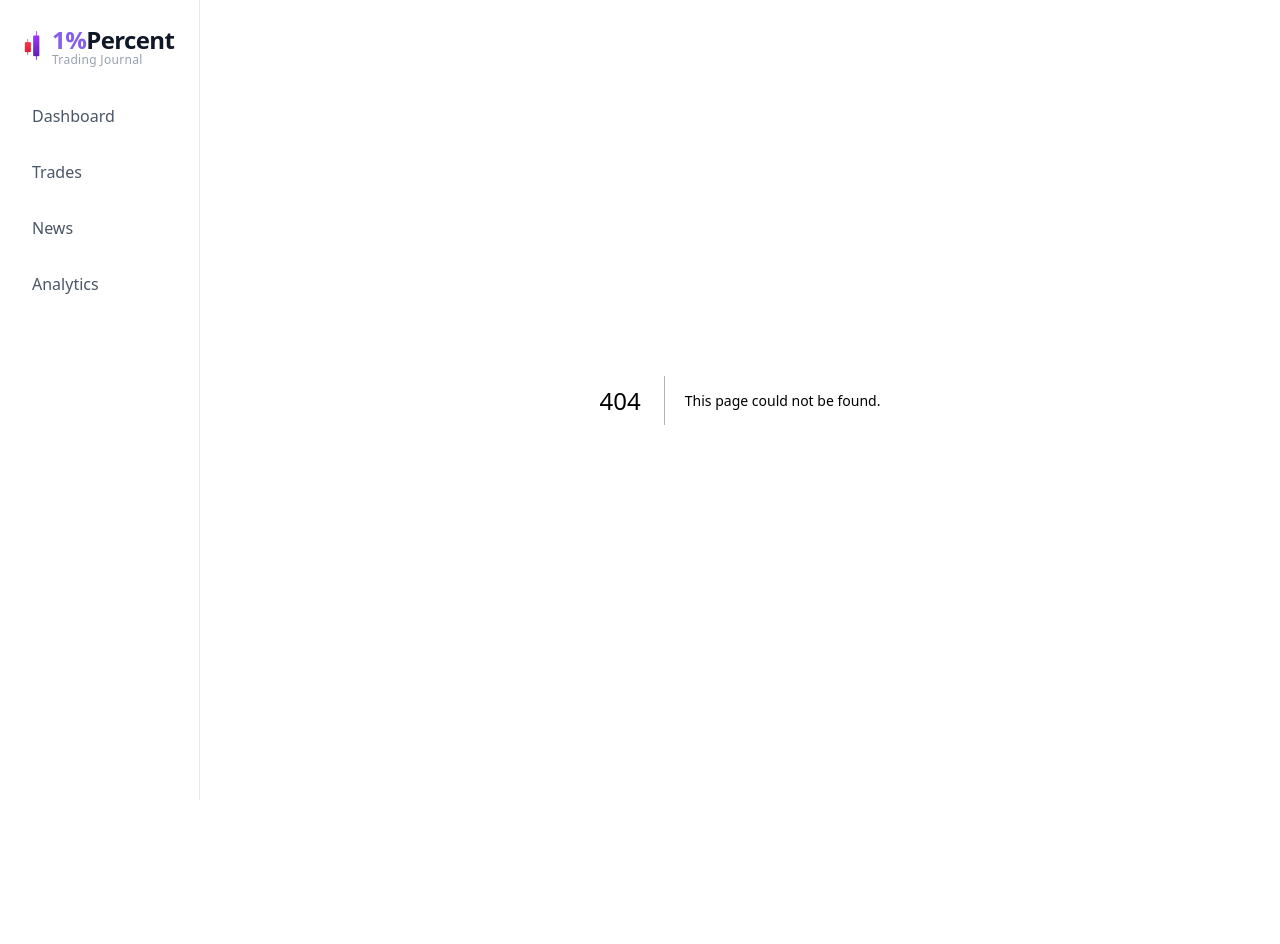
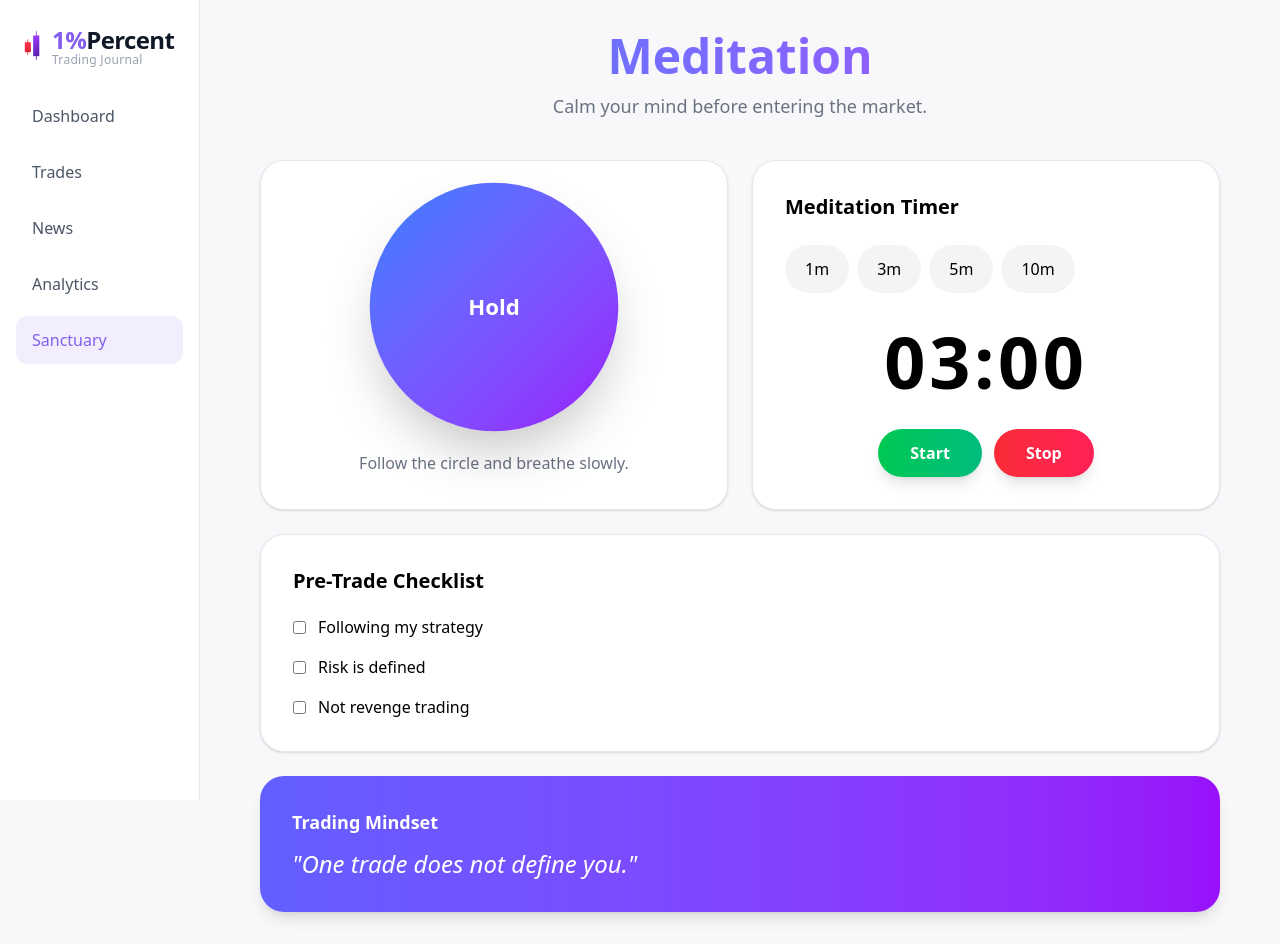
Before and after one commit to kab0o0m/Tradingcrm, a Next.js app: page /sanctuary in a window 1280 px wide. Before the commit this address had no page. Before the commit the page ends 800 px from the top, so only its background shows below. Built offline with nearby package versions, Linux system fonts and the light colour scheme.

Commit message:
added sanctuary

```diff
--- a/app/dashboard/page.tsx
+++ b/app/dashboard/page.tsx
@@ -89,7 +89,11 @@ export default function DashboardPage() {
           className="
           text-3xl
           font-bold
-          text-gray-900
+          bg-gradient-to-r
+          from-blue-500
+          to-purple-500
+          bg-clip-text
+          text-transparent
           "
         >
           Dashboard
--- /dev/null
+++ b/app/sanctuary/page.tsx
@@ -0,0 +1,492 @@
+
+"use client";
+
+import { useEffect, useState } from "react";
+
+const quotes = [
+  "Protect your capital first.",
+  "The market rewards discipline, not prediction.",
+  "Missed trades are better than bad trades.",
+  "Focus on process, not profits.",
+  "One trade does not define you.",
+  "Consistency beats intensity.",
+];
+
+export default function MeditationPage() {
+  const [secondsLeft, setSecondsLeft] =
+    useState(180);
+
+  const [isRunning, setIsRunning] =
+    useState(false);
+
+  const [phase, setPhase] =
+    useState("Breathe In");
+
+  const [quote, setQuote] =
+    useState(quotes[0]);
+
+  const [checklist, setChecklist] =
+    useState({
+      strategy: false,
+      risk: false,
+      emotions: false,
+    });
+
+  useEffect(() => {
+    setQuote(
+      quotes[
+        Math.floor(
+          Math.random() *
+            quotes.length
+        )
+      ]
+    );
+  }, []);
+
+  useEffect(() => {
+    if (
+      !isRunning ||
+      secondsLeft <= 0
+    )
+      return;
+
+    const timer =
+      setInterval(() => {
+        setSecondsLeft(
+          (prev) => prev - 1
+        );
+      }, 1000);
+
+    return () =>
+      clearInterval(timer);
+  }, [
+    isRunning,
+    secondsLeft,
+  ]);
+
+  useEffect(() => {
+    const phases = [
+      "Breathe In",
+      "Hold",
+      "Breathe Out",
+      "Hold",
+    ];
+
+    let index = 0;
+
+    const interval =
+      setInterval(() => {
+        index =
+          (index + 1) %
+          phases.length;
+
+        setPhase(
+          phases[index]
+        );
+      }, 4000);
+
+    return () =>
+      clearInterval(interval);
+  }, []);
+
+  const minutes = String(
+    Math.floor(secondsLeft / 60)
+  ).padStart(2, "0");
+
+  const seconds = String(
+    secondsLeft % 60
+  ).padStart(2, "0");
+
+  return (
+    <div className="p-8 max-w-5xl mx-auto">
+
+      {/* Header */}
+
+      <div className="mb-10 text-center">
+        <h1
+          className="
+          text-5xl
+          font-bold
+          bg-gradient-to-r
+          from-blue-500
+          to-purple-500
+          bg-clip-text
+          text-transparent
+          "
+        >
+          Meditation
+        </h1>
+
+        <p
+          className="
+          mt-3
+          text-gray-500
+          text-lg
+          "
+        >
+          Calm your mind before
+          entering the market.
+        </p>
+      </div>
+
+      <div
+        className="
+        grid
+        lg:grid-cols-2
+        gap-6
+        "
+      >
+
+        {/* Breathing */}
+
+        <div
+          className="
+          rounded-3xl
+          bg-white
+          border
+          border-gray-200
+          shadow-sm
+          p-8
+
+          flex
+          flex-col
+          items-center
+          justify-center
+          "
+        >
+          <div
+            className={`
+            w-56
+            h-56
+            rounded-full
+
+            bg-gradient-to-br
+            from-blue-500
+            to-purple-600
+
+            shadow-2xl
+
+            flex
+            items-center
+            justify-center
+
+            text-white
+            text-xl
+            font-bold
+
+            transition-all
+            duration-[4000ms]
+
+            ${
+              phase ===
+              "Breathe In"
+                ? "scale-125"
+                : phase ===
+                  "Breathe Out"
+                ? "scale-90"
+                : "scale-100"
+            }
+            `}
+          >
+            {phase}
+          </div>
+
+          <p
+            className="
+            mt-8
+            text-gray-500
+            "
+          >
+            Follow the circle
+            and breathe slowly.
+          </p>
+        </div>
+
+        {/* Timer */}
+
+        <div
+          className="
+          rounded-3xl
+          bg-white
+          border
+          border-gray-200
+          shadow-sm
+          p-8
+          "
+        >
+          <h2
+            className="
+            text-xl
+            font-semibold
+            mb-6
+            "
+          >
+            Meditation Timer
+          </h2>
+
+          <div
+            className="
+            flex
+            gap-2
+            mb-8
+            flex-wrap
+            "
+          >
+            {[1, 3, 5, 10].map(
+              (mins) => (
+                <button
+                  key={mins}
+                  onClick={() =>
+                    setSecondsLeft(
+                      mins * 60
+                    )
+                  }
+                  className="
+                  px-5
+                  py-3
+                  rounded-full
+
+                  bg-gray-100
+                  hover:bg-gray-200
+
+                  font-medium
+                  transition
+                  "
+                >
+                  {mins}m
+                </button>
+              )
+            )}
+          </div>
+
+          <div
+            className="
+            text-7xl
+            font-black
+            text-center
+            tracking-wider
+            mb-8
+            "
+          >
+            {minutes}:
+            {seconds}
+          </div>
+
+          <div
+            className="
+            flex
+            gap-3
+            justify-center
+            "
+          >
+            <button
+              onClick={() =>
+                setIsRunning(true)
+              }
+              className="
+              rounded-full
+
+              bg-gradient-to-r
+              from-green-500
+              to-emerald-500
+
+              px-8
+              py-3
+
+              font-semibold
+              text-white
+
+              shadow-lg
+              hover:scale-105
+              transition
+              "
+            >
+              Start
+            </button>
+
+            <button
+              onClick={() =>
+                setIsRunning(false)
+              }
+              className="
+              rounded-full
+
+              bg-gradient-to-r
+              from-red-500
+              to-rose-500
+
+              px-8
+              py-3
+
+              font-semibold
+              text-white
+
+              shadow-lg
+              hover:scale-105
+              transition
+              "
+            >
+              Stop
+            </button>
+          </div>
+        </div>
+
+      </div>
+
+      {/* Checklist */}
+
+      <div
+        className="
+        mt-6
+
+        rounded-3xl
+        bg-white
+        border
+        border-gray-200
+        shadow-sm
+        p-8
+        "
+      >
+        <h2
+          className="
+          text-xl
+          font-semibold
+          mb-5
+          "
+        >
+          Pre-Trade Checklist
+        </h2>
+
+        <div className="space-y-4">
+
+          <label
+            className="
+            flex
+            items-center
+            gap-3
+            "
+          >
+            <input
+              type="checkbox"
+              checked={
+                checklist.strategy
+              }
+              onChange={() =>
+                setChecklist(
+                  {
+                    ...checklist,
+                    strategy:
+                      !checklist.strategy,
+                  }
+                )
+              }
+            />
+
+            <span>
+              Following my
+              strategy
+            </span>
+          </label>
+
+          <label
+            className="
+            flex
+            items-center
+            gap-3
+            "
+          >
+            <input
+              type="checkbox"
+              checked={
+                checklist.risk
+              }
+              onChange={() =>
+                setChecklist(
+                  {
+                    ...checklist,
+                    risk:
+                      !checklist.risk,
+                  }
+                )
+              }
+            />
+
+            <span>
+              Risk is defined
+            </span>
+          </label>
+
+          <label
+            className="
+            flex
+            items-center
+            gap-3
+            "
+          >
+            <input
+              type="checkbox"
+              checked={
+                checklist.emotions
+              }
+              onChange={() =>
+                setChecklist(
+                  {
+                    ...checklist,
+                    emotions:
+                      !checklist.emotions,
+                  }
+                )
+              }
+            />
+
+            <span>
+              Not revenge
+              trading
+            </span>
+          </label>
+
+        </div>
+      </div>
+
+      {/* Quote */}
+
+      <div
+        className="
+        mt-6
+
+        rounded-3xl
+
+        bg-gradient-to-r
+        from-indigo-500
+        to-purple-600
+
+        p-8
+
+        text-white
+
+        shadow-lg
+        "
+      >
+        <h2
+          className="
+          text-lg
+          font-semibold
+          mb-3
+          "
+        >
+          Trading Mindset
+        </h2>
+
+        <p
+          className="
+          text-2xl
+          italic
+          "
+        >
+          "{quote}"
+        </p>
+      </div>
+
+    </div>
+  );
+}
--- a/components/Sidebar.tsx
+++ b/components/Sidebar.tsx
@@ -22,6 +22,10 @@ export default function Sidebar() {
     {
       name: "Analytics",
       href: "/analytics"
+    },
+    {
+      name:"Sanctuary",
+      href: "/sanctuary"
     }
   ];
 
```
